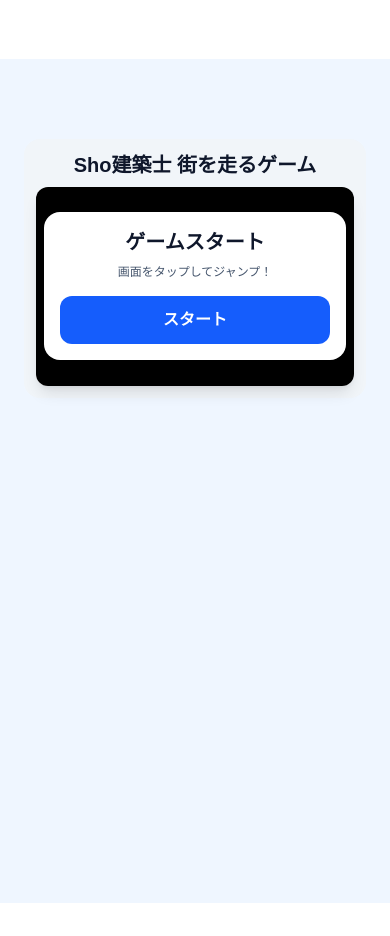
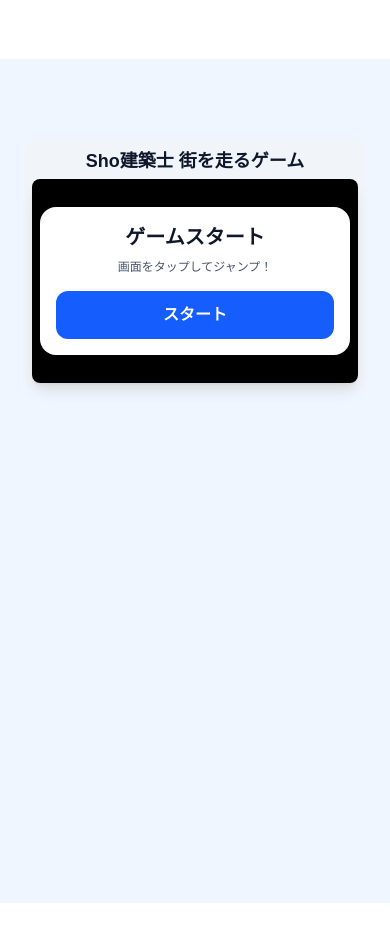
Before and after one commit to shonakamura345-creator/atapworks-ec, a Next.js app: page / in a window 390 px wide. Shown: the part 5320-6256 px from the top of the page. Built offline with nearby package versions, Linux system fonts and the light colour scheme; no server answers.

Commit message:
スマホでゲームCanvasをさらに大きく表示

```diff
--- a/app/components/RunningGame.tsx
+++ b/app/components/RunningGame.tsx
@@ -579,17 +579,17 @@ export default function RunningGame() {
 
   return (
     <div className="w-full max-w-5xl mx-auto">
-      <div className="bg-slate-100 rounded-2xl p-3 md:p-8">
-        <h3 className="text-xl md:text-3xl font-bold text-slate-900 mb-2 md:mb-4 text-center">
+      <div className="bg-slate-100 rounded-2xl p-2 md:p-8">
+        <h3 className="text-lg md:text-3xl font-bold text-slate-900 mb-1 md:mb-4 text-center">
           Sho建築士 街を走るゲーム
         </h3>
-        <p className="text-slate-600 text-center mb-3 md:mb-6 text-xs md:text-base hidden md:block">
+        <p className="text-slate-600 text-center mb-2 md:mb-6 text-xs md:text-base hidden md:block">
           PC：スペースキー（または↑キー/Wキー）でジャンプ<br className="hidden md:inline" />
           スマホ：画面をタップしてジャンプ<br className="hidden md:inline" />
           障害物を避けてできるだけ長く走ろう！世界中の街を走り抜けろ！
         </p>
 
-        <div className="relative bg-white rounded-xl overflow-hidden shadow-lg">
+        <div className="relative bg-white rounded-lg md:rounded-xl overflow-hidden shadow-lg">
           <canvas
             ref={canvasRef}
             width={800}
```
